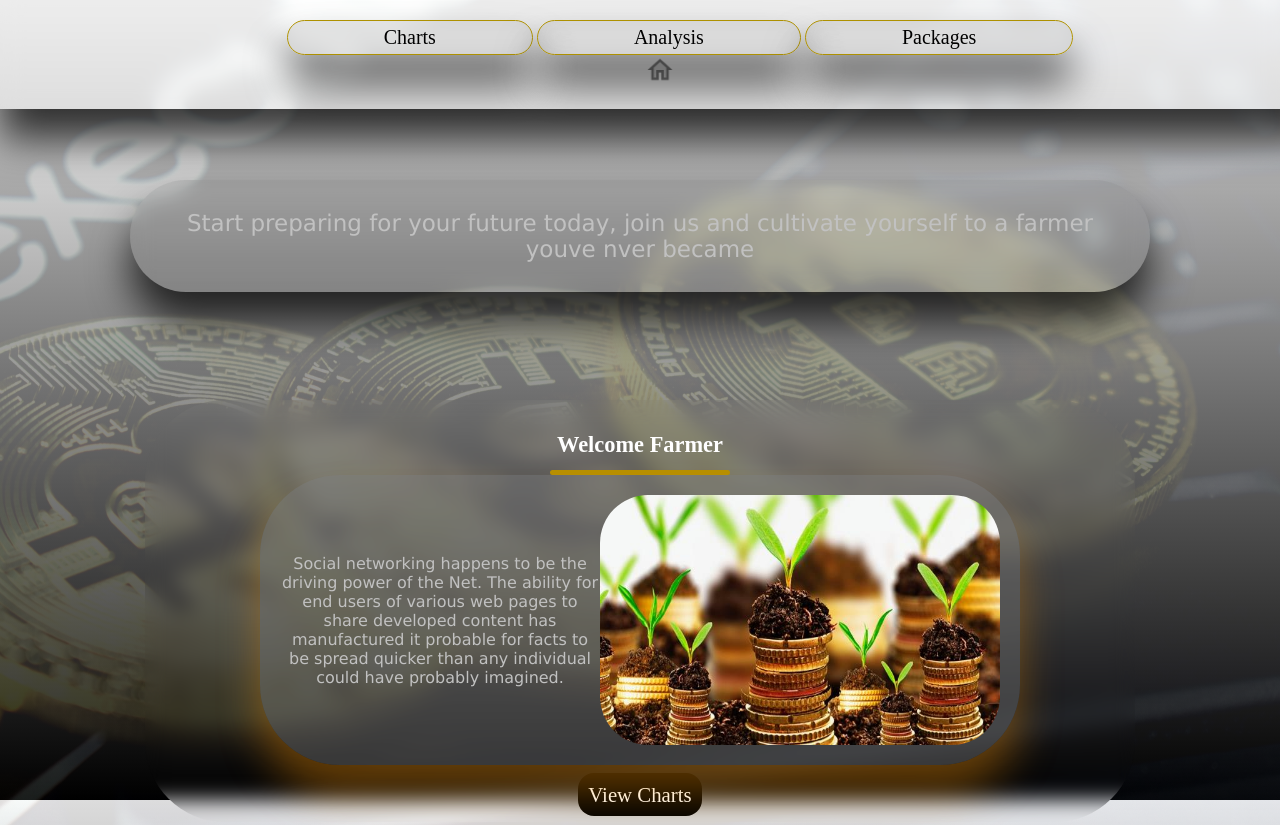
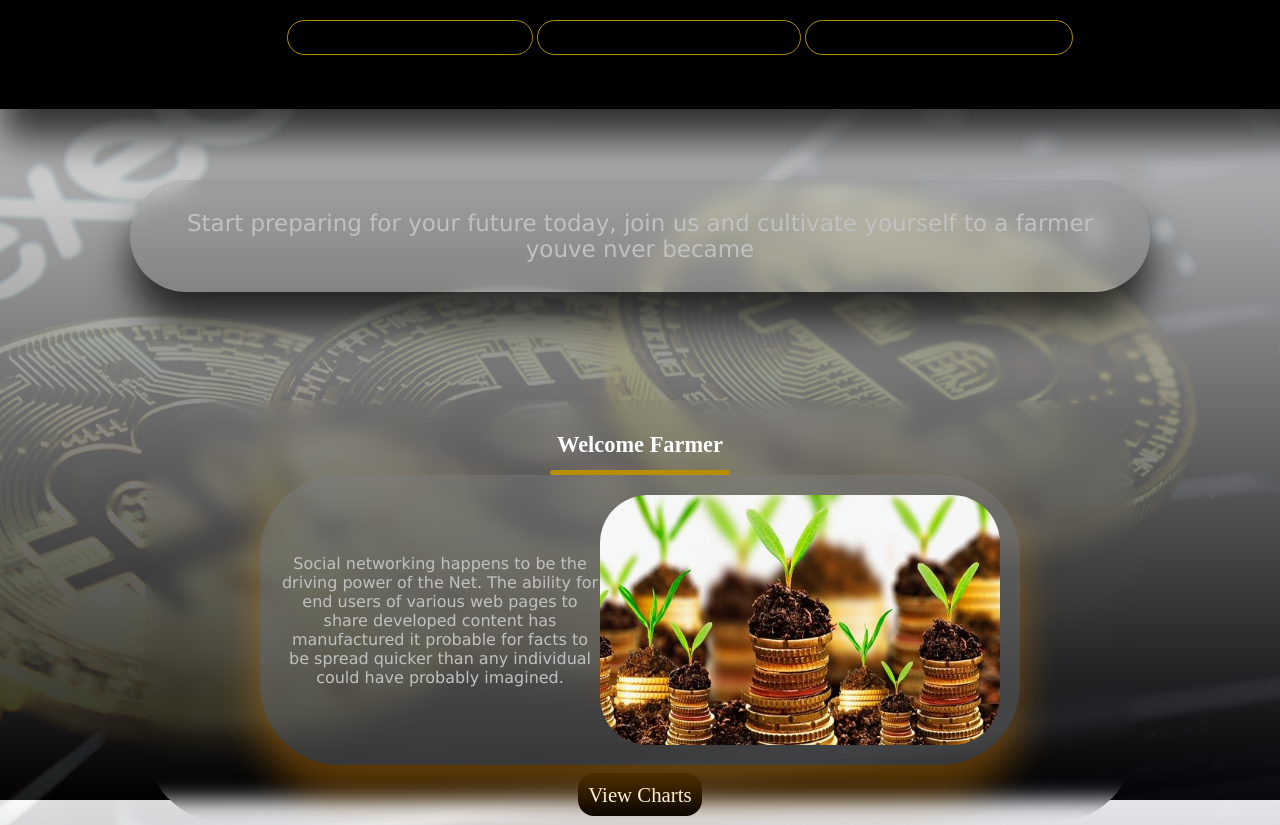
Before and after one commit to ThisGuy06/tgaf, a plain HTML site: page index.html in a window 1280 px wide. Shown: the top 825 px of the page. Drawn offline with Linux system fonts and the light colour scheme; a script that the page names is missing.

Commit message:
Update style.css

```diff
--- a/style.css
+++ b/style.css
@@ -20,7 +20,8 @@
         header {
             /* display: flex; */
             height: auto;
-            background: #ffffff7c;
+/*             background: #ffffff7c; */
+               background: black;
             width: 100%;
             z-index: 10;
             position: fixed;
```
